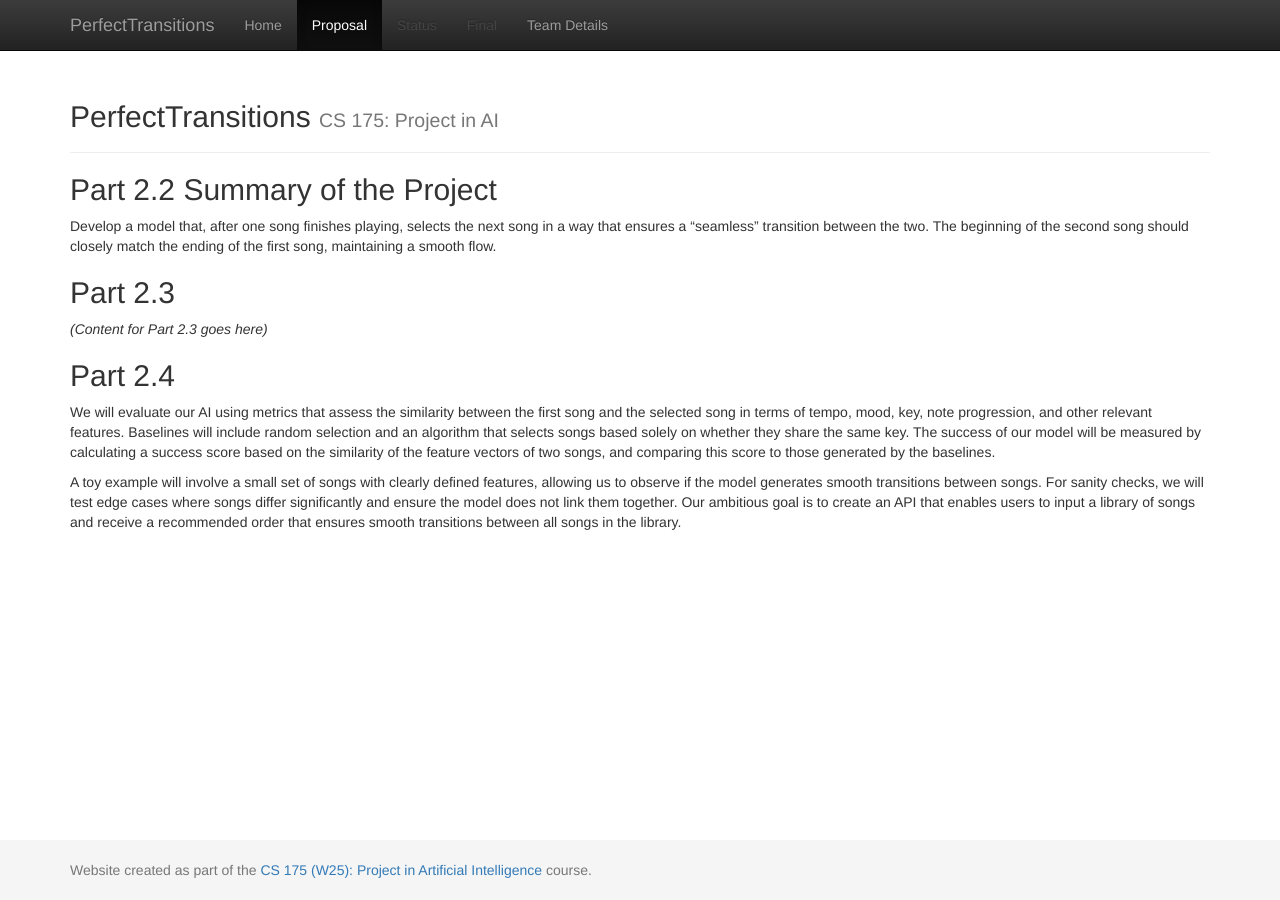
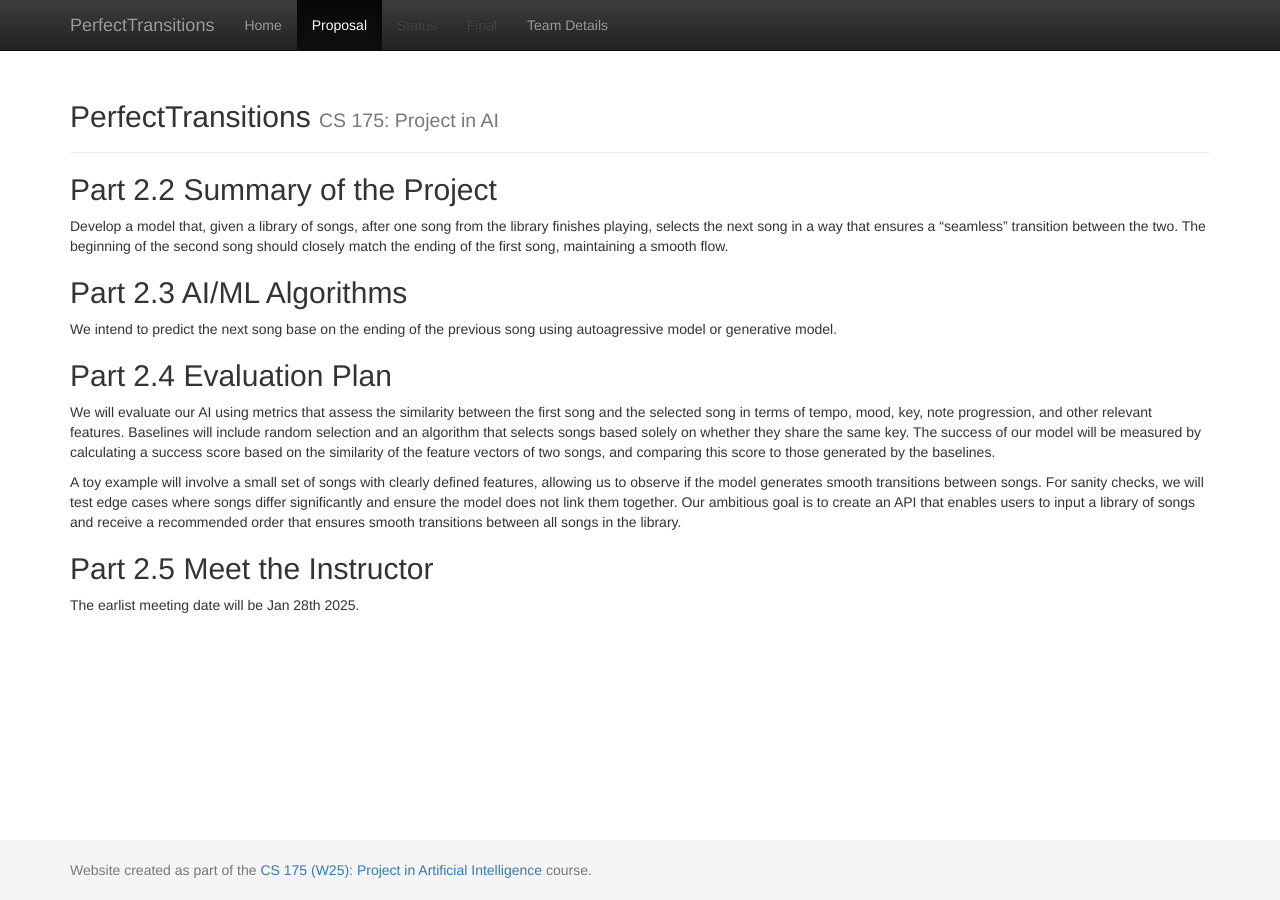
Before and after one commit to Ilya2000Klimov/PerfectTransitions, a Jekyll site: the page built from docs/proposal.md, in a window 1280 px wide. Built offline with Jekyll 4.4.1, drawn with Linux system fonts in a browser that asks for light colours.

Commit message:
Update proposal.md

```diff
--- a/docs/proposal.md
+++ b/docs/proposal.md
@@ -4,14 +4,18 @@ title: Proposal
 ---
 ## Part 2.2 Summary of the Project
 
-Develop a model that, after one song finishes playing, selects the next song in a way that ensures a "seamless" transition between the two. The beginning of the second song should closely match the ending of the first song, maintaining a smooth flow.
+Develop a model that, given a library of songs, after one song from the library finishes playing, selects the next song in a way that ensures a "seamless" transition between the two. The beginning of the second song should closely match the ending of the first song, maintaining a smooth flow.
 
-## Part 2.3
+## Part 2.3 AI/ML Algorithms
 
-*(Content for Part 2.3 goes here)*
+We intend to predict the next song base on the ending of the previous song using autoagressive model or generative model.
 
-## Part 2.4
+## Part 2.4 Evaluation Plan
 
 We will evaluate our AI using metrics that assess the similarity between the first song and the selected song in terms of tempo, mood, key, note progression, and other relevant features. Baselines will include random selection and an algorithm that selects songs based solely on whether they share the same key. The success of our model will be measured by calculating a success score based on the similarity of the feature vectors of two songs, and comparing this score to those generated by the baselines.
 
 A toy example will involve a small set of songs with clearly defined features, allowing us to observe if the model generates smooth transitions between songs. For sanity checks, we will test edge cases where songs differ significantly and ensure the model does not link them together. Our ambitious goal is to create an API that enables users to input a library of songs and receive a recommended order that ensures smooth transitions between all songs in the library.
+
+## Part 2.5 Meet the Instructor
+
+The earlist meeting date will be Jan 28th 2025.
```
